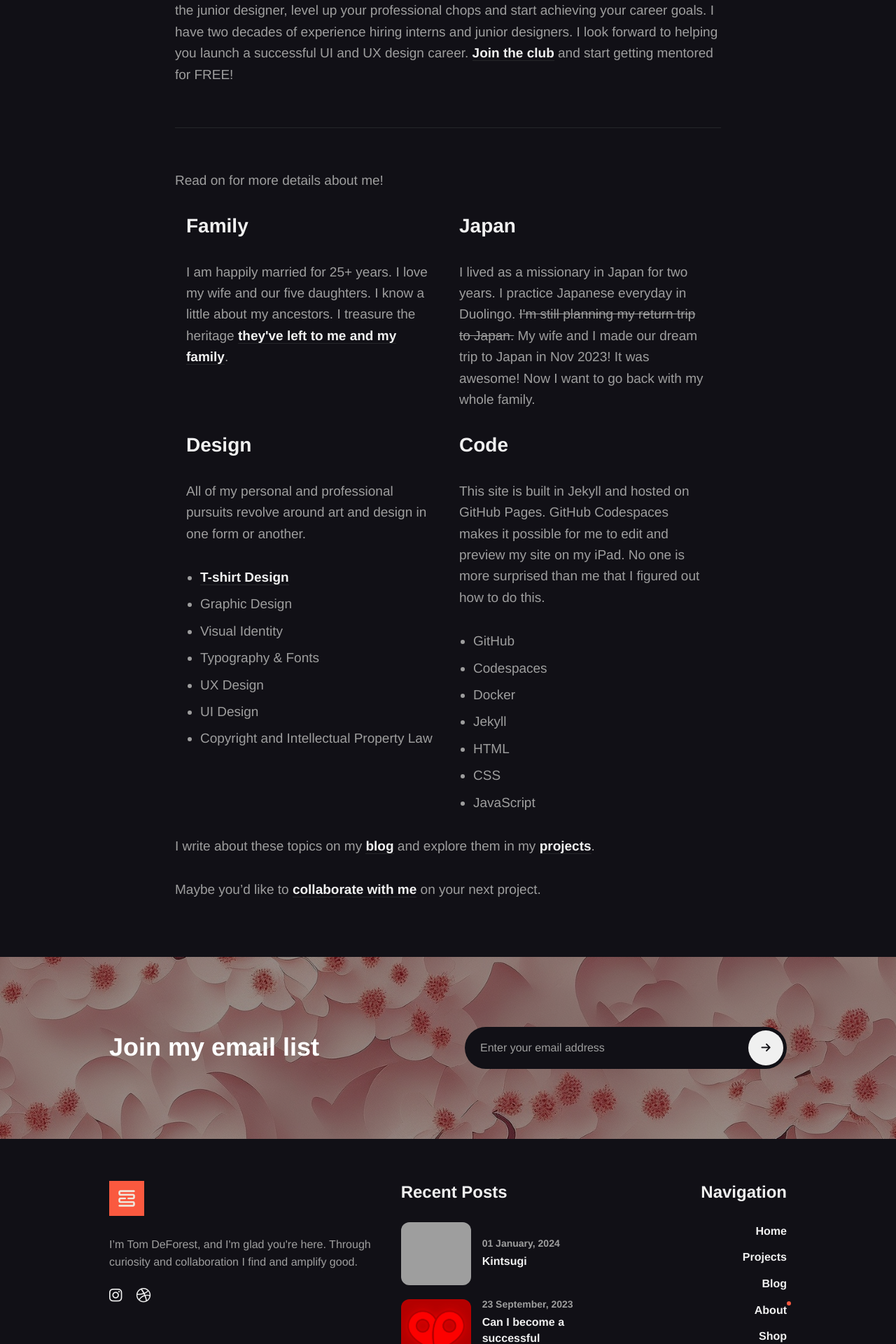
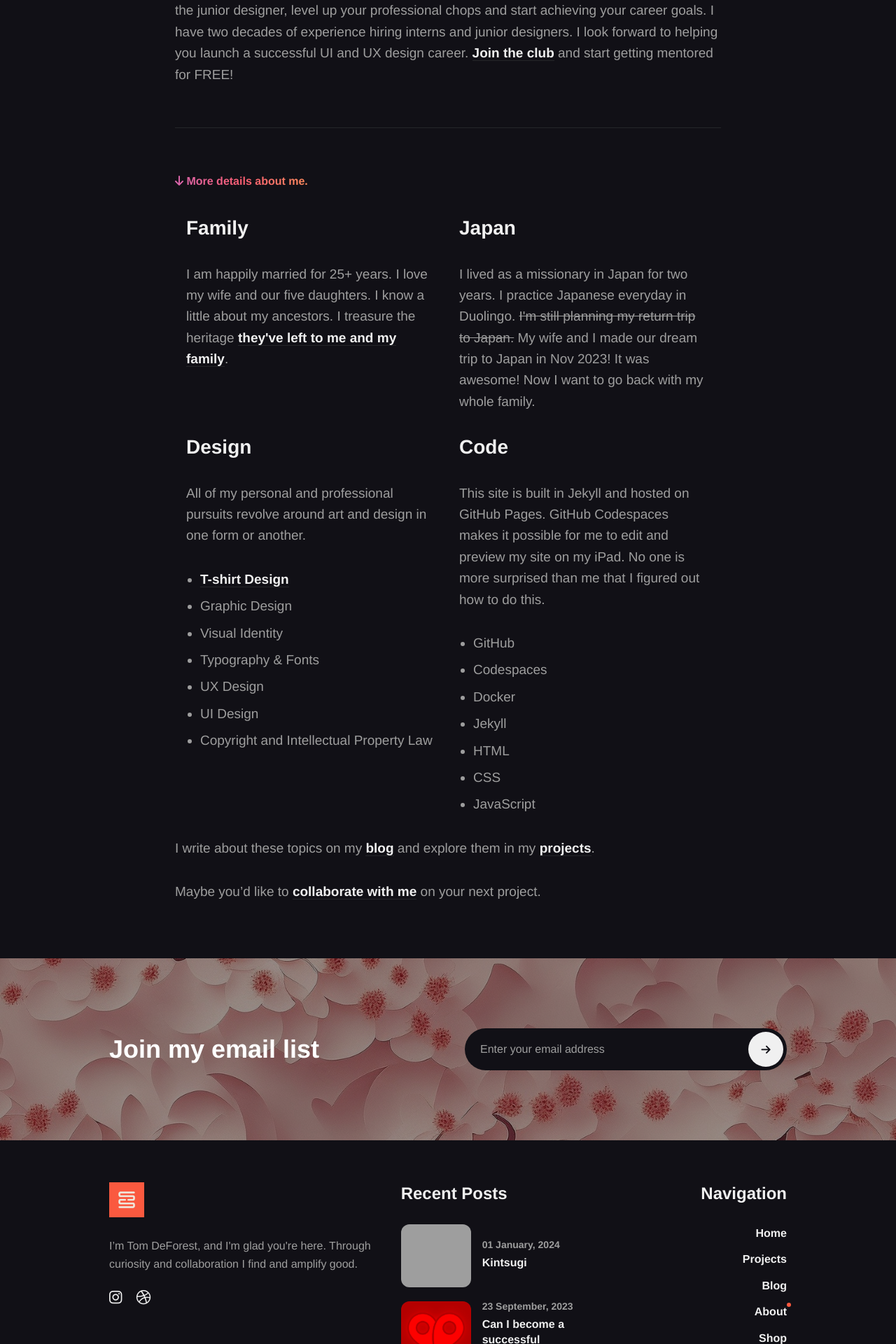
Before and after one commit to tomdeforest/tomdeforest.github.io, a Jekyll site: the page built from _pages/about.md, in a window 1280 px wide. Shown: the part 1505-3425 px from the top of the page at 70% size. Built offline with Jekyll 4.4.1, drawn with Linux system fonts in a browser that asks for light colours; some web fonts are replaced; grey boxes are pictures that could not be loaded.

Commit message:
A little style on the subtitle

```diff
--- a/_includes/main.scss
+++ b/_includes/main.scss
@@ -112,6 +112,7 @@ Whether you're an illustrator, web designer, photographer, or artist, Simpler is
 
 @import '3-modules/shop';
 
+@import '3-modules/about';
 
 /* =======================
 :: 4-Layouts
--- a/_pages/about.md
+++ b/_pages/about.md
@@ -12,9 +12,9 @@ Welcome to [smallandsimplethings.org](https://www.smallandsimplethings.org)! I'm
 First, allow me to introduce you to the [Small & Simple Design Club](https://discord.gg/uTUUXN6djc), a private online community for designers, started in February 2024! This club’s first mission is to help you, the junior designer, level up your professional chops and start achieving your career goals. I have two decades of experience hiring interns and junior designers. I look forward to helping you launch a successful UI and UX design career. [Join the club](https://discord.gg/uTUUXN6djc) and start getting mentored for FREE!
 
 ----
-
-Read on for more details about me!
-
+<div class="about__subtitle">
+   <p><i class="fa-solid fa-arrow-down"></i> More details about me.</p>
+</div>
 <div class="container animate">
     <div class="row">
         <div class="col col-4 col-w-6 col-t-12">
--- /dev/null
+++ b/_sass/3-modules/_about.scss
@@ -0,0 +1,10 @@
+.about__subtitle {
+    display: inline-block;
+    margin-bottom: 8px;
+    font-size: 16px;
+    line-height: 1.2;
+    font-weight: 700;
+    background: var(--text-gradient);
+    -webkit-background-clip: text;
+    -webkit-text-fill-color: transparent;
+}
```
